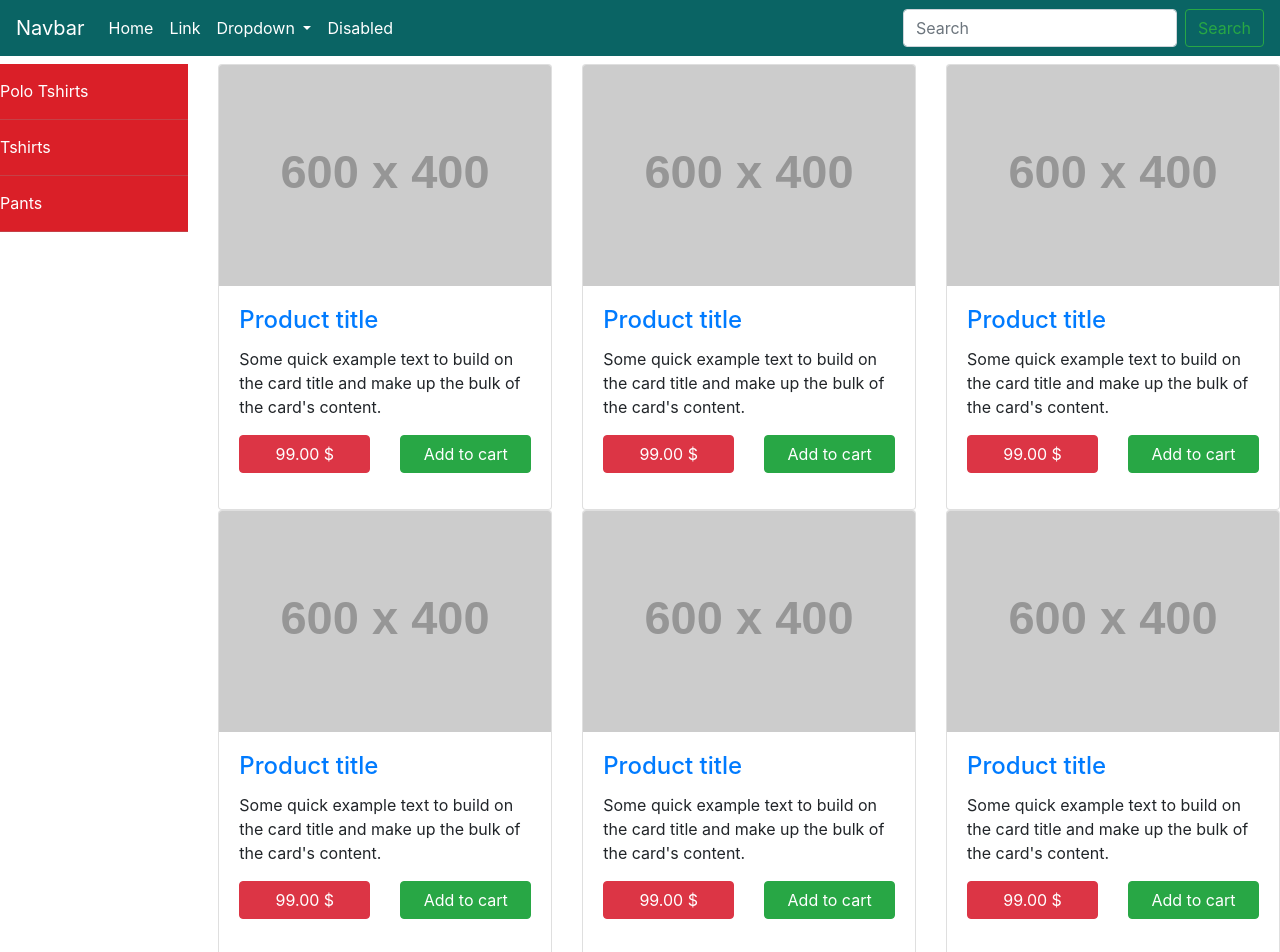
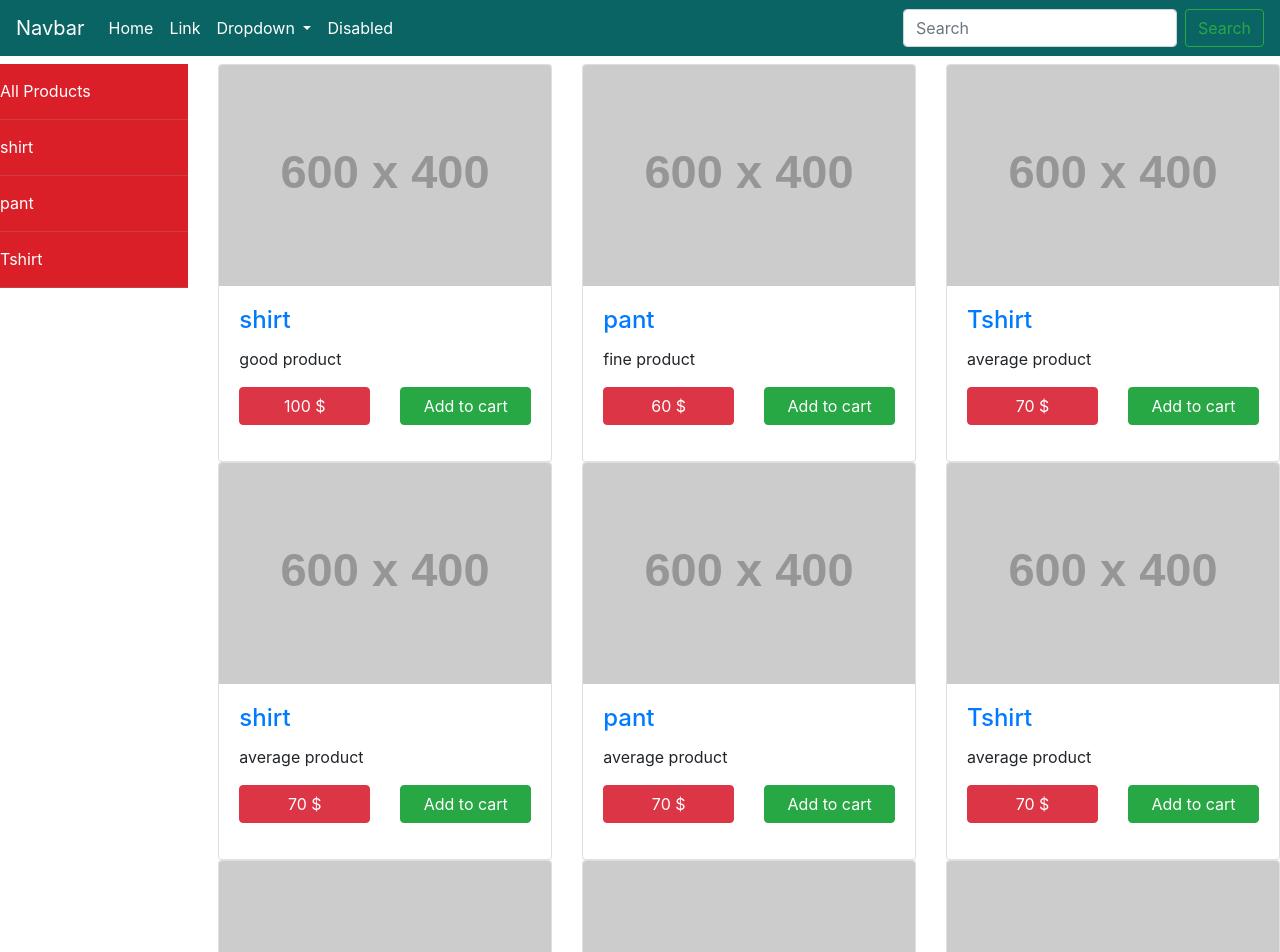
Before and after one commit to jimthomas1997/CRUD-angular, an Angular app in the folder crud/: page /products in a window 1280 px wide. Shown: the top 952 px of the page. Built offline with nearby package versions, Linux system fonts and the light colour scheme; data requests are answered from the project's data file.

Commit message:
added crud for view and view all

```diff
--- a/crud/src/app/layout/sidebar/sidebar.component.html
+++ b/crud/src/app/layout/sidebar/sidebar.component.html
@@ -1,8 +1,11 @@
 <div class="sidebar">
-    <a *ngFor="let cat of categoryList">{{ cat.categoryName }}</a>
-    <!-- <a [routerLink]="['\mainlayout']"><i class="fa fa-book"></i><span>Notepad</span></a> -->
-    <!-- <a href="#"><i class="fas fa-table"></i><span>Tables</span></a>
+    <a href="products">All Products</a>
+    <div *ngFor="let cat of categoryList">
+
+        <a href="products/category/{{cat.id}}">{{ cat.categoryName }}</a>
+        <!-- <a [routerLink]="['\mainlayout']"><i class="fa fa-book"></i><span>Notepad</span></a> -->
+        <!-- <a href="#"><i class="fas fa-table"></i><span>Tables</span></a>
   <a href="#"><i class="fas fa-th"></i><span>Forms</span></a>
   <a href="#"><i class="fas fa-info-circle"></i><span>About</span></a>
   <a href="#"><i class="fas fa-sliders-h"></i><span>Settings</span></a> -->
-</div>
+    </div>
--- a/crud/src/app/products/products-routing.module.ts
+++ b/crud/src/app/products/products-routing.module.ts
@@ -23,7 +23,7 @@ const routes: Routes = [
   { path: 'view-products-by-date',
    component: ViewAllProductsByDateComponent
   },
-  { path: 'view-products-by-category',
+  { path: 'category/:id',
    component: ViewAllProductsByCategoryComponent
   },
   { path: 'update-products/:id',
--- a/crud/src/app/products/products.service.ts
+++ b/crud/src/app/products/products.service.ts
@@ -42,7 +42,7 @@ export class ProductsService {
   }
 
   searchCategoryProducts(categoryId): Observable<Product>{
-    const url = 'http://localhost:3000/products/' + categoryId;
+    const url = 'http://localhost:3000/products?categoryId=' + categoryId;
     return this.httpClient.get<Product>(url);
   }
 
--- a/crud/src/app/products/view-all-products-by-category/view-all-products-by-category.component.html
+++ b/crud/src/app/products/view-all-products-by-category/view-all-products-by-category.component.html
@@ -1,2 +1,20 @@
-<h1>Category:{{searchcategory}}</h1>
-<p>view-all-products-by-category works!</p>
+<h1>Showing results</h1>
+<div class="row">
+    <div class="col-12 col-md-6 col-lg-4" *ngFor="let product of productList">
+        <div class="card">
+            <img class="card-img-top" src="https://dummyimage.com/600x400/55595c/fff" alt="Card image cap">
+            <div class="card-body">
+                <h4 class="card-title"><a href="product.html" title="View Product">{{product.productName}}</a></h4>
+                <p class="card-text">{{product.description}}</p>
+                <div class="row">
+                    <div class="col">
+                        <p class="btn btn-danger btn-block">{{product.price}} $</p>
+                    </div>
+                    <div class="col">
+                        <a href="#" class="btn btn-success btn-block">Add to cart</a>
+                    </div>
+                </div>
+            </div>
+        </div>
+    </div>
+</div>
--- a/crud/src/app/products/view-all-products-by-category/view-all-products-by-category.component.ts
+++ b/crud/src/app/products/view-all-products-by-category/view-all-products-by-category.component.ts
@@ -1,5 +1,8 @@
+import { Category } from './../../layout/category';
+import { ProductsService } from './../products.service';
 import { Component, OnInit } from '@angular/core';
 import { ActivatedRoute } from '@angular/router';
+import { Product } from '../product';
 
 @Component({
   selector: 'app-view-all-products-by-category',
@@ -8,12 +11,17 @@ import { ActivatedRoute } from '@angular/router';
 })
 export class ViewAllProductsByCategoryComponent implements OnInit {
 
-  searchcategory=' ';
-  constructor(private activatedRoute:ActivatedRoute) { }
+  searchcategory: Category;
+  productList: Product;
+  constructor(private activatedRoute: ActivatedRoute, private productsService: ProductsService) { }
 
   ngOnInit(): void {
-    this.activatedRoute.queryParams.subscribe(data=>{
-      this.searchcategory=data.category
+    this.activatedRoute.params.subscribe(data => {
+      this.searchcategory = data.id;
+
+      this.productsService.searchCategoryProducts(this.searchcategory).subscribe(categoryData => {
+        this.productList = categoryData;
+      });
     });
   }
 
--- a/crud/src/app/products/view-all-products/view-all-products.component.html
+++ b/crud/src/app/products/view-all-products/view-all-products.component.html
@@ -1,13 +1,13 @@
 <div class="row">
-    <div class="col-12 col-md-6 col-lg-4">
+    <div class="col-12 col-md-6 col-lg-4" *ngFor="let product of productList">
         <div class="card">
             <img class="card-img-top" src="https://dummyimage.com/600x400/55595c/fff" alt="Card image cap">
             <div class="card-body">
-                <h4 class="card-title"><a href="product.html" title="View Product">Product title</a></h4>
-                <p class="card-text">Some quick example text to build on the card title and make up the bulk of the card's content.</p>
+                <h4 class="card-title"><a routerLink="view-products/{{product.productName}}" title="View Product">{{product.productName}}</a></h4>
+                <p class="card-text">{{product.description}}</p>
                 <div class="row">
                     <div class="col">
-                        <p class="btn btn-danger btn-block">99.00 $</p>
+                        <p class="btn btn-danger btn-block">{{product.price}} $</p>
                     </div>
                     <div class="col">
                         <a href="#" class="btn btn-success btn-block">Add to cart</a>
@@ -16,90 +16,4 @@
             </div>
         </div>
     </div>
-    <div class="col-12 col-md-6 col-lg-4">
-        <div class="card">
-            <img class="card-img-top" src="https://dummyimage.com/600x400/55595c/fff" alt="Card image cap">
-            <div class="card-body">
-                <h4 class="card-title"><a href="product.html" title="View Product">Product title</a></h4>
-                <p class="card-text">Some quick example text to build on the card title and make up the bulk of the card's content.</p>
-                <div class="row">
-                    <div class="col">
-                        <p class="btn btn-danger btn-block">99.00 $</p>
-                    </div>
-                    <div class="col">
-                        <a href="#" class="btn btn-success btn-block">Add to cart</a>
-                    </div>
-                </div>
-            </div>
-        </div>
-    </div>
-    <div class="col-12 col-md-6 col-lg-4">
-        <div class="card">
-            <img class="card-img-top" src="https://dummyimage.com/600x400/55595c/fff" alt="Card image cap">
-            <div class="card-body">
-                <h4 class="card-title"><a href="product.html" title="View Product">Product title</a></h4>
-                <p class="card-text">Some quick example text to build on the card title and make up the bulk of the card's content.</p>
-                <div class="row">
-                    <div class="col">
-                        <p class="btn btn-danger btn-block">99.00 $</p>
-                    </div>
-                    <div class="col">
-                        <a href="#" class="btn btn-success btn-block">Add to cart</a>
-                    </div>
-                </div>
-            </div>
-        </div>
-    </div>
-    <div class="col-12 col-md-6 col-lg-4">
-        <div class="card">
-            <img class="card-img-top" src="https://dummyimage.com/600x400/55595c/fff" alt="Card image cap">
-            <div class="card-body">
-                <h4 class="card-title"><a href="product.html" title="View Product">Product title</a></h4>
-                <p class="card-text">Some quick example text to build on the card title and make up the bulk of the card's content.</p>
-                <div class="row">
-                    <div class="col">
-                        <p class="btn btn-danger btn-block">99.00 $</p>
-                    </div>
-                    <div class="col">
-                        <a href="#" class="btn btn-success btn-block">Add to cart</a>
-                    </div>
-                </div>
-            </div>
-        </div>
-    </div>
-    <div class="col-12 col-md-6 col-lg-4">
-        <div class="card">
-            <img class="card-img-top" src="https://dummyimage.com/600x400/55595c/fff" alt="Card image cap">
-            <div class="card-body">
-                <h4 class="card-title"><a href="product.html" title="View Product">Product title</a></h4>
-                <p class="card-text">Some quick example text to build on the card title and make up the bulk of the card's content.</p>
-                <div class="row">
-                    <div class="col">
-                        <p class="btn btn-danger btn-block">99.00 $</p>
-                    </div>
-                    <div class="col">
-                        <a href="#" class="btn btn-success btn-block">Add to cart</a>
-                    </div>
-                </div>
-            </div>
-        </div>
-    </div>
-    <div class="col-12 col-md-6 col-lg-4">
-        <div class="card">
-            <img class="card-img-top" src="https://dummyimage.com/600x400/55595c/fff" alt="Card image cap">
-            <div class="card-body">
-                <h4 class="card-title"><a href="product.html" title="View Product">Product title</a></h4>
-                <p class="card-text">Some quick example text to build on the card title and make up the bulk of the card's content.</p>
-                <div class="row">
-                    <div class="col">
-                        <p class="btn btn-danger btn-block">99.00 $</p>
-                    </div>
-                    <div class="col">
-                        <a href="#" class="btn btn-success btn-block">Add to cart</a>
-                    </div>
-                </div>
-            </div>
-        </div>
-    </div>
-
 </div>
--- a/crud/src/app/products/view-all-products/view-all-products.component.ts
+++ b/crud/src/app/products/view-all-products/view-all-products.component.ts
@@ -1,15 +1,21 @@
+import { ProductsService } from './../products.service';
 import { Component, OnInit } from '@angular/core';
+import { Product } from '../product';
 
 @Component({
   selector: 'app-view-all-products',
   templateUrl: './view-all-products.component.html',
   styleUrls: ['./view-all-products.component.css']
 })
+
 export class ViewAllProductsComponent implements OnInit {
-
-  constructor() { }
+  productList: Product;
+  constructor(private productsService: ProductsService) { }
 
   ngOnInit(): void {
+    this.productsService.getAllProducts().subscribe(data => {
+      this.productList = data;
+    });
   }
 
 }
--- a/crud/src/assets/data/db.json
+++ b/crud/src/assets/data/db.json
@@ -1,16 +1,22 @@
 {
     "products": [
-        { "id": 1, "catgoryId": 1, "productName": "shirt", "description": "good product", "rating": 5 },
-        { "id": 2, "catgoryId": 2, "productName": "pant", "description": "fine product", "rating": 4.5 },
-        { "id": 3, "catgoryId": 3, "productName": "Tshirt", "description": "average product", "rating": 4 }
+        { "id": 1, "categoryId": 1, "productName": "shirt", "description": "good product", "rating": 5, "price": 100 },
+        { "id": 2, "categoryId": 2, "productName": "pant", "description": "fine product", "rating": 4.5, "price": 60 },
+        { "id": 3, "categoryId": 3, "productName": "Tshirt", "description": "average product", "rating": 4, "price": 70 },
+        { "id": 1, "categoryId": 1, "productName": "shirt", "description": "average product", "rating": 4, "price": 70 },
+        { "id": 2, "categoryId": 2, "productName": "pant", "description": "average product", "rating": 4, "price": 70 },
+        { "id": 3, "categoryId": 3, "productName": "Tshirt", "description": "average product", "rating": 4, "price": 70 },
+        { "id": 1, "categoryId": 1, "productName": "shirt", "description": "average product", "rating": 4, "price": 70 },
+        { "id": 2, "categoryId": 2, "productName": "pant", "description": "average product", "rating": 4, "price": 70 },
+        { "id": 1, "categoryId": 3, "productName": "Tshirt", "description": "average product", "rating": 4, "price": 70 }
     ],
     "comments": [
         { "id": 1, "body": "some comment", "postId": 1 }
     ],
     "categories": [
-        { "id": 1, "categoryName": "Polo Tshirts" },
-        { "id": 2, "categoryName": "Tshirts" },
-        { "id": 3, "categoryName": "Pants" }
+        { "id": 1, "categoryName": "shirt" },
+        { "id": 2, "categoryName": "pant" },
+        { "id": 3, "categoryName": "Tshirt" }
     ],
     "profile": { "name": "typicode" }
 }
```
